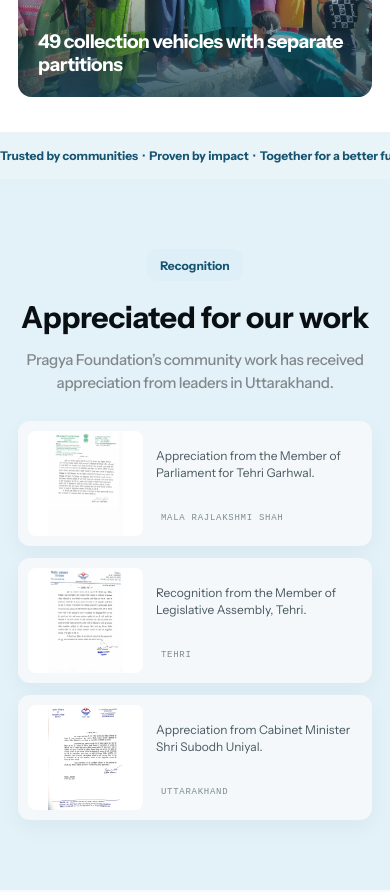
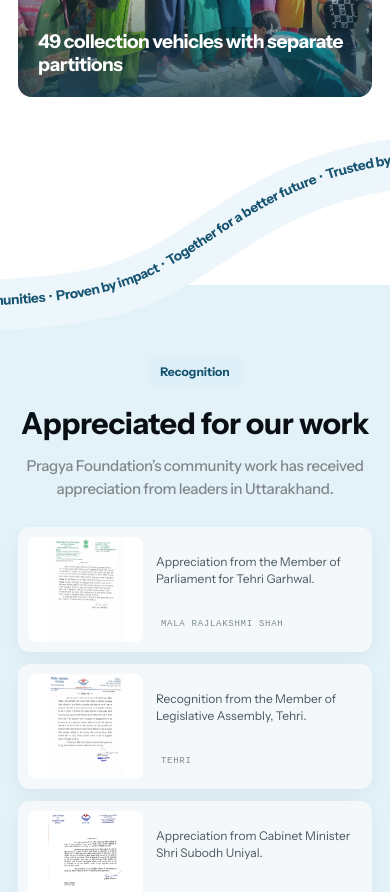
Before and after one commit to VishalVab01/pragya-foundation, a React (Vite) app: page / in a window 390 px wide. Shown: the part 6660-7552 px from the top of the page. Built offline with nearby package versions, Linux system fonts and the light colour scheme; a web font is replaced by a local one.

Commit message:
Add curved impact section ribbon

```diff
--- a/src/HomePage.css
+++ b/src/HomePage.css
@@ -201,3 +201,14 @@ html body .footer.shell{width:100%;max-width:none;padding:67px max(calc((100% -
   .ah-wave-band{stroke-width:55px;}
   .ah-wave-text{font-size:17px;}
 }
+
+.ah-impact-ribbon{position:relative;display:block;left:calc((100% - 100vw)/2);width:100vw;height:190px;margin:42px 0 -34px;overflow:visible;pointer-events:none}
+.ah-impact-ribbon-mobile{display:none}
+.ah-impact-ribbon .ah-wave-band{stroke-width:70px}
+.ah-impact-ribbon .ah-wave-text{font-size:21px}
+@media(max-width:600px){
+  .ah-impact-ribbon-desktop{display:none}
+  .ah-impact-ribbon-mobile{display:block;height:190px;margin:28px 0 -30px}
+  .ah-impact-ribbon-mobile .ah-wave-band{stroke-width:51px}
+  .ah-impact-ribbon-mobile .ah-wave-text{font-size:15px}
+}
--- a/src/HomePage.tsx
+++ b/src/HomePage.tsx
@@ -118,7 +118,16 @@ export default function HomePage() {
     <section className="ah-impacts" id="impact">
       <header className="ah-section-heading"><div><span className="ah-badge">Our Impact</span><h2>Changes We Proudly Made</h2></div><p>Progress built through local partnerships, practical solutions, and the commitment of communities.</p></header>
       <div className="ah-impact-grid">{impacts.map((item) => <article key={item.title}><img src={item.image} alt="Pragya Foundation community program"/><span><ArrowUpRight size={17}/></span><h3>{item.title}</h3></article>)}</div>
-      <div className="ah-impact-ticker">Trusted by communities&nbsp; · &nbsp;Proven by impact&nbsp; · &nbsp;Together for a better future&nbsp; · &nbsp;Trusted by communities&nbsp; · &nbsp;Proven by impact</div>
+      <svg className="ah-impact-ribbon ah-impact-ribbon-desktop" viewBox="0 0 1920 240" preserveAspectRatio="none" aria-hidden="true">
+        <defs><path id="pragya-impact-wave-desktop" d="M -150 230 C 250 230 440 210 690 172 C 940 134 1120 68 1390 42 C 1620 20 1800 38 2070 66"/></defs>
+        <path className="ah-wave-band" d="M -150 230 C 250 230 440 210 690 172 C 940 134 1120 68 1390 42 C 1620 20 1800 38 2070 66"/>
+        <text className="ah-wave-text"><textPath ref={(node) => { if (node) ribbonTextRefs.current[2] = node; }} href="#pragya-impact-wave-desktop" startOffset="0">Trusted by communities&nbsp; · &nbsp;Proven by impact&nbsp; · &nbsp;Together for a better future&nbsp; · &nbsp;Trusted by communities&nbsp; · &nbsp;Proven by impact&nbsp; · &nbsp;Together for a better future&nbsp; · &nbsp;Trusted by communities&nbsp; · &nbsp;</textPath></text>
+      </svg>
+      <svg className="ah-impact-ribbon ah-impact-ribbon-mobile" viewBox="0 0 430 210" preserveAspectRatio="none" aria-hidden="true">
+        <defs><path id="pragya-impact-wave-mobile" d="M -65 200 C 90 200 145 183 205 145 C 270 105 335 45 490 38"/></defs>
+        <path className="ah-wave-band" d="M -65 200 C 90 200 145 183 205 145 C 270 105 335 45 490 38"/>
+        <text className="ah-wave-text"><textPath ref={(node) => { if (node) ribbonTextRefs.current[3] = node; }} href="#pragya-impact-wave-mobile" startOffset="0">Trusted by communities&nbsp; · &nbsp;Proven by impact&nbsp; · &nbsp;Together for a better future&nbsp; · &nbsp;Trusted by communities&nbsp; · &nbsp;</textPath></text>
+      </svg>
     </section>
 
     <section className="ah-recognitions" id="recognition">
```
